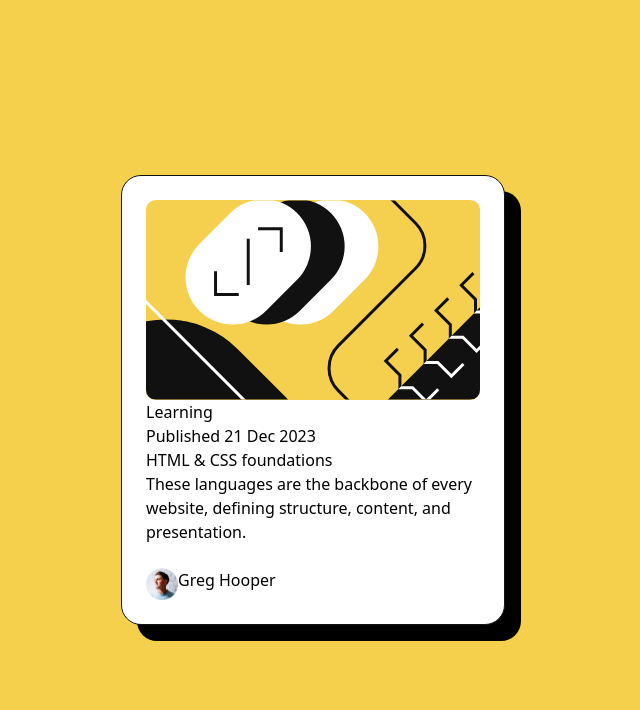
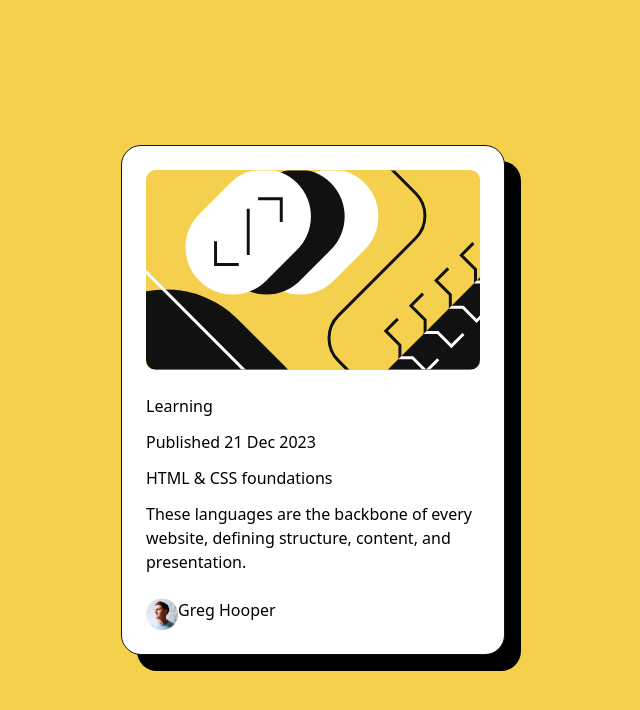
Before and after one commit to raswonders/fem-blog-preview-card, a React (Vite) app: page / in a window 1280 px wide. Shown: the top 710 px of the page, without its empty margins (327-967 px from the left). Built offline with nearby package versions, Linux system fonts and the light colour scheme.

Commit message:
refactor: Update BlogPreviewCard layout

```diff
--- a/src/BlogPreviewCard.tsx
+++ b/src/BlogPreviewCard.tsx
@@ -4,8 +4,9 @@
 export function BlogPreviewCard() {
   return (
     <div className="max-w-80 p-6 sm:max-w-96 flex flex-col items-start gap-6 border border-black rounded-[20px] bg-pureWhite shadow-customSm sm:shadow-customMd">
-      <div className="flex flex-col">
-        <img className="rounded-[10px] bg-yellow" src={ilustration} alt="" />
+      <img className="rounded-[10px] bg-yellow" src={ilustration} alt="" />
+
+      <div className="flex flex-col gap-3">
         <div className="">Learning</div>
         <div className="">Published 21 Dec 2023</div>
         <h1 className="">HTML & CSS foundations</h1>
```
